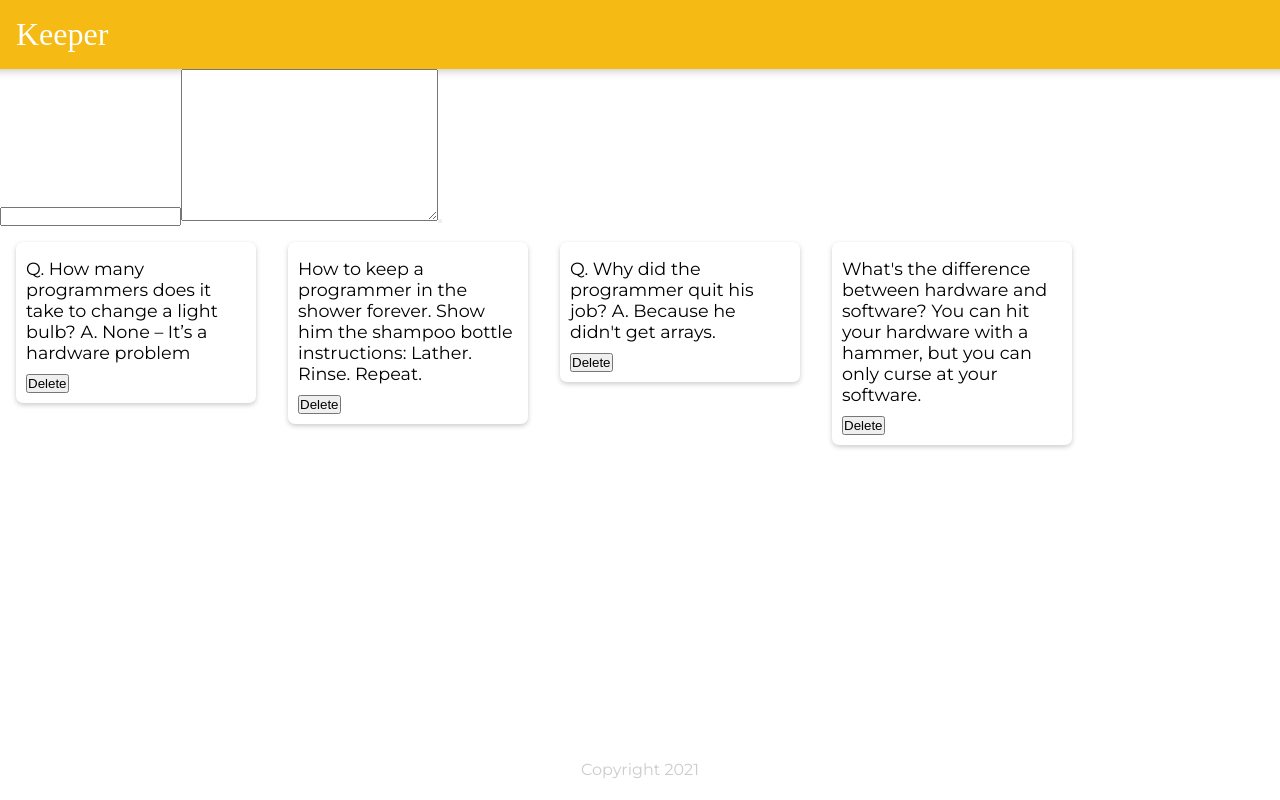
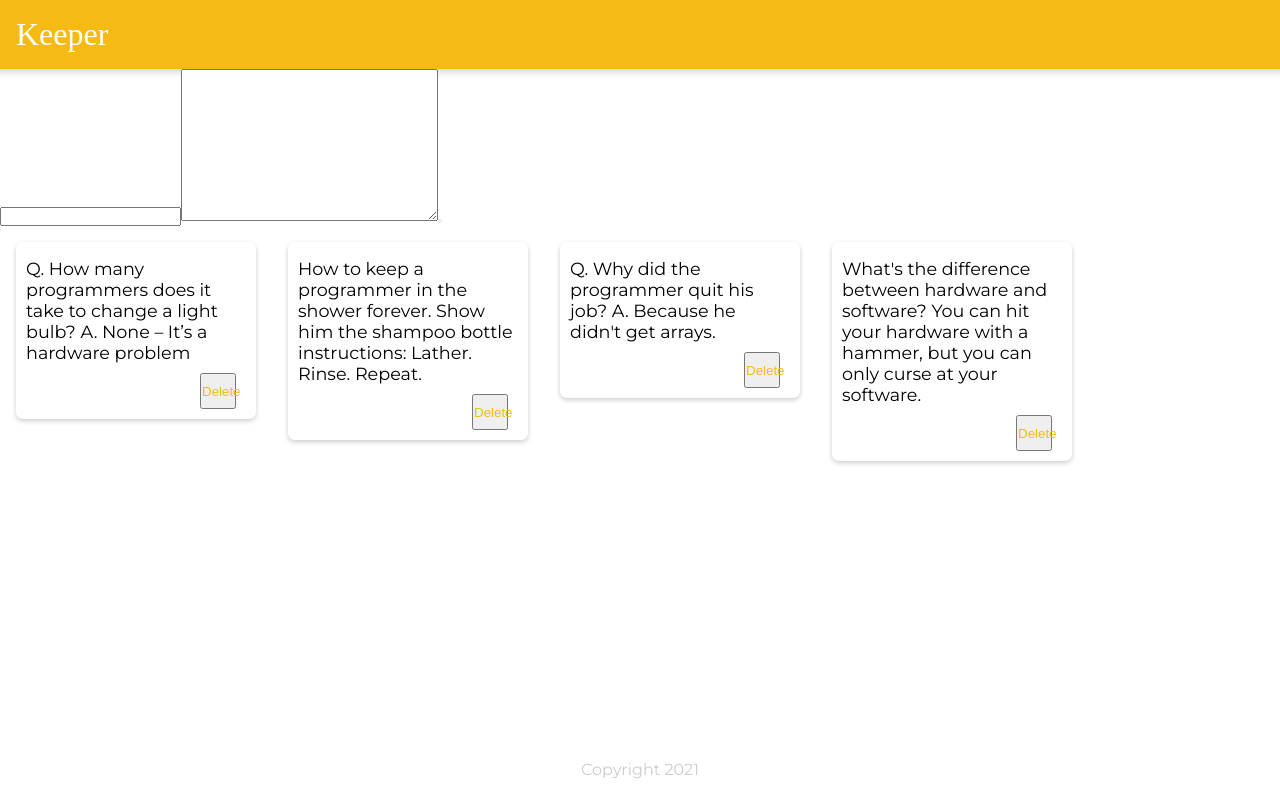
Before and after one commit to Bhavyawahie/reactTODO, a React (Create React App) app: page / in a window 1280 px wide. Built offline with nearby package versions, Linux system fonts and the light colour scheme; a web font is replaced by a local one.

Commit message:
The btn style(del btn) was applied

```diff
--- a/public/styles.css
+++ b/public/styles.css
@@ -54,3 +54,13 @@ footer p {
   white-space: pre-wrap;
   word-wrap: break-word;
 }
+.note button {
+  position: relative;
+  float: right;
+  margin-right: 10px;
+  color: #f5ba13;
+  width: 36px;
+  height: 36px;
+  cursor: pointer;
+  ouutline: none;
+}
```
